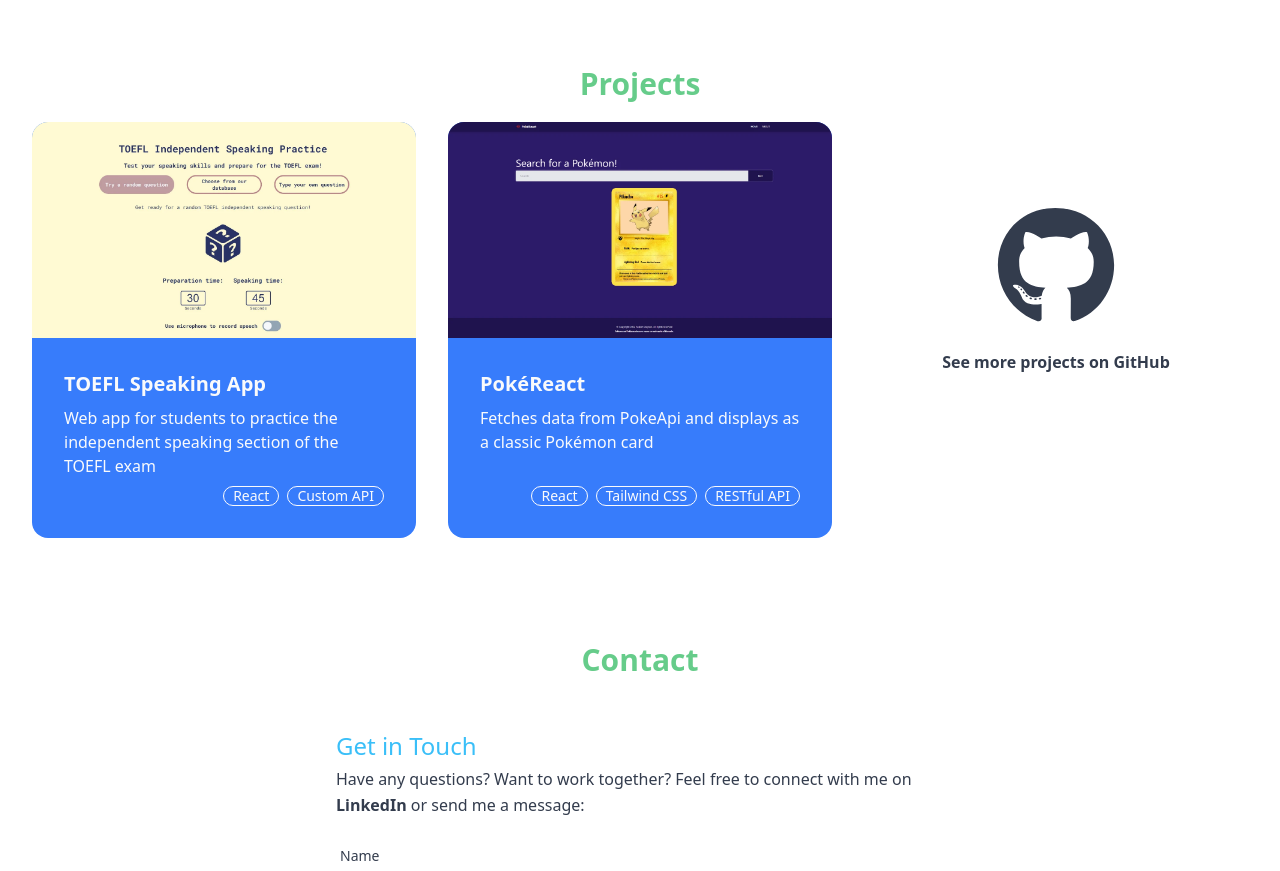
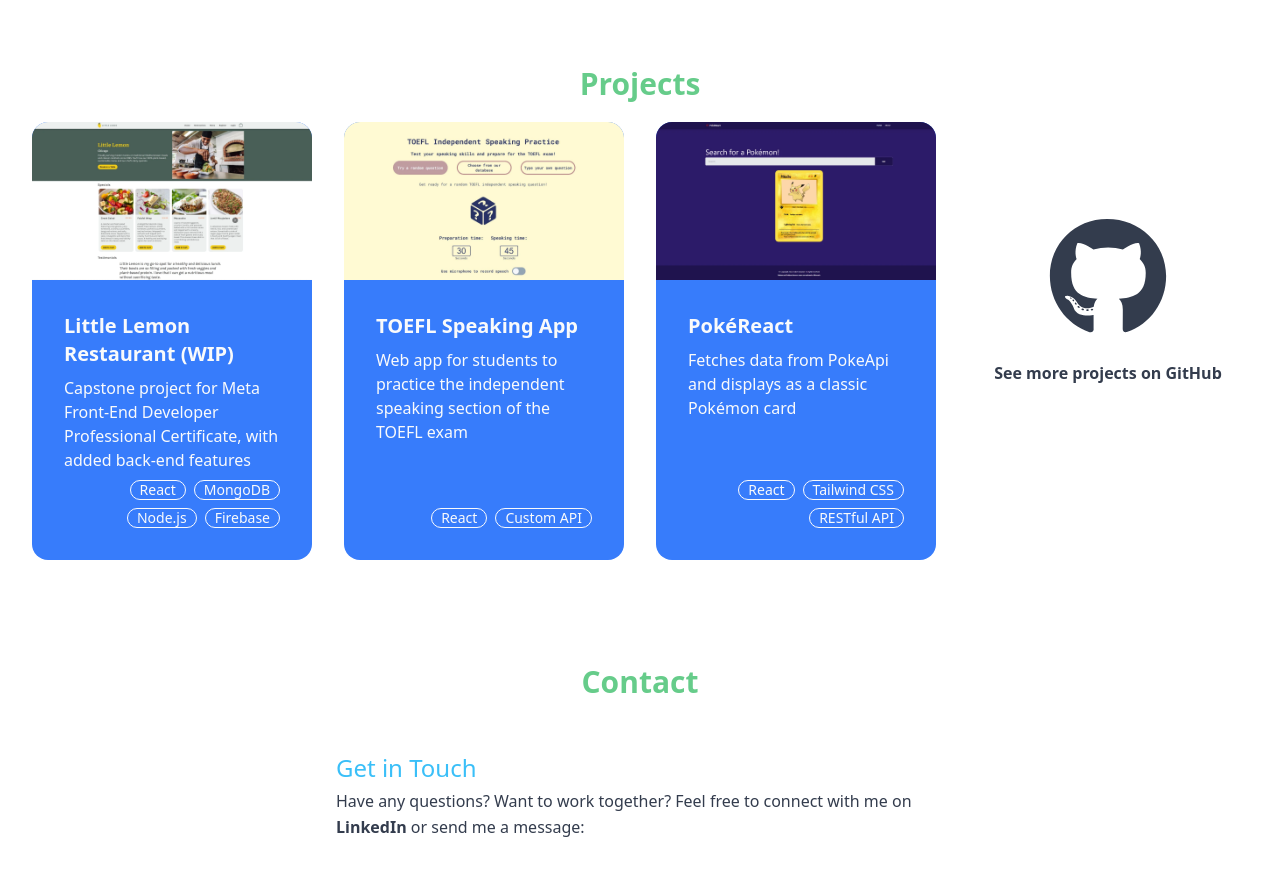
Before and after one commit to hummus-erectus/developerPortfolio, a React (Vite) app: page / in a window 1280 px wide. Shown: the part 1920-2791 px from the top of the page. Built offline with nearby package versions, Linux system fonts and the light colour scheme.

Commit message:
Add little-lemon capstone project

```diff
--- a/src/components/Projects.jsx
+++ b/src/components/Projects.jsx
@@ -1,5 +1,6 @@
 import toeflScreen from '../assets/toeflScreen.webp'
 import pokereactScreen from '../assets/pokereactScreen.webp'
+import lemonScreen from '../assets/lemonScreen.webp'
 import { FaGithub } from "react-icons/fa"
 
 
@@ -9,10 +10,57 @@
         <section id='projects' className="my-10 scroll-mt-[96px] mx-auto w-[95%] md:w-auto container rounded-[50px] bg-base-100 p-8">
             <div>
                 <h2 className="mb-5 text-3xl text-primary font-bold text-center">Projects</h2>
-                <div className="grid sm:grid-cols-2 lg:grid-cols-3 gap-8 place-items-start">
+                <div className="grid sm:grid-cols-2 lg:grid-cols-3 xl:grid-cols-4 gap-8 place-items-start">
 
                     <label htmlFor="project1" className="h-full flex justify-center align-center card col-span-1 cursor-pointer bg-secondary transition-transform duration-200 hover:scale-105">
                         {/* To add shadow transform: transition-shadow duration-200 hover:shadow-lg hover:shadow-neutral-content */}
+
+                            <figure><img src={lemonScreen} alt="Little Lemon Restaurant"/></figure>
+                            <div className="card-body text-secondary-content">
+                                <h2 className="card-title">
+                                    Little Lemon Restaurant (WIP)
+                                </h2>
+                                <p>Capstone project for Meta Front-End Developer Professional Certificate, with added back-end features</p>
+                                <div className="card-actions justify-end">
+                                    <div className="badge badge-outline">React</div>
+                                    <div className="badge badge-outline">MongoDB</div>
+                                    <div className="badge badge-outline">Node.js</div>
+                                    <div className="badge badge-outline">Firebase</div>
+                                </div>
+                            </div>
+
+                    </label>
+
+                    <input type="checkbox" id="project1" className="modal-toggle" />
+                    <div className="modal">
+                        <div className="modal-box relative max-w-[1440px]">
+                            <label htmlFor="project1" className="btn btn-sm btn-circle absolute right-2 top-2">✕</label>
+                            <h3 className="text-2xl font-bold text-center text-primary mb-10">Little Lemon Restaurant (WIP)</h3>
+                            <div className='grid lg:grid-cols-2 gap-8 mb-10'>
+                                <div className='grid items-center justify-center'>
+                                    <h4 className="text-lg font-bold text-info">Brief</h4>
+                                    <p className="py-4">A homepage for a fictional Mediterranean restaurant in Chicago. Users can place orders for delivery or make a reservation to eat in.</p>
+                                    <a className="btn normal-case btn-primary w-48" href="https://little-lemon-vegan-restaurant.netlify.app/" target="_blank">Visit site</a>
+                                </div>
+                                <a href="https://little-lemon-vegan-restaurant.netlify.app/" target="_blank" className='order-first lg:order-last'>
+                                    <img className="drop-shadow-lg" src={lemonScreen} alt="Little Lemon Restaurant"/>
+                                </a>
+                            </div>
+                            <div>
+                                <h4 className="text-lg font-bold text-info">Story</h4>
+                                <p className="py-4">The capstone project of the Meta Front-End Developer Professional Certificate, a 7-course online specialization covering front-end fundamentals, advanced react, UI/ UX concepts and more, requires students to submit a simple website for a restaurant. I was provided a brief and style guide, and had to use the skills I picked up during the specialization to complete the task.
+                                <br/><br/>
+                                THe original brief was fairly simple, requiring a main homepage and a reservation page. I made sure to include proper validation for the reservation form, and implemented unit tests to check the setup was correct. I added components such as cards for the specials and a carousel for testimonials on the homepage, and used vanilla <code className='text-primary'>CSS</code> for all styling.
+                                <br/><br/>
+                                Once I met all the requirements for the course, I decided to take the opportunity to add more features and learn some simple backend concepts. I added a <code className='text-primary'>node.js</code> server to interface with a database that would store menu items and categories. This allowed me to build a food ordering system. For payments, I used the <code className='text-primary'>Stripe</code> API, which allows mock payments for testing purposes.
+                                <br/><br/>
+                                With the payment system implemented, with orders being recorded in the database, I used <code className='text-primary'>Firebase</code> for user authentication. While a registration/ login system currently exists, I would like to link it to the order and reservation systems in future so users can see their past activity and save their personal details. The project is currently hosted on Netlify for the front-end and Render for the back-end. As the base tier of Render only activates the server when called, the 'Specials' and 'Menu' sections may take some extra time to load on initialization.
+                                </p>
+                            </div>
+                        </div>
+                    </div>
+
+                    <label htmlFor="project2" className="h-full flex justify-center align-center card col-span-1 cursor-pointer bg-secondary transition-transform duration-200 hover:scale-105">
 
                             <figure><img src={toeflScreen} alt="TOEFL Speaking App"/></figure>
                             <div className="card-body text-secondary-content">
@@ -28,10 +76,10 @@
 
                     </label>
 
-                    <input type="checkbox" id="project1" className="modal-toggle" />
+                    <input type="checkbox" id="project2" className="modal-toggle" />
                     <div className="modal">
                         <div className="modal-box relative max-w-[1440px]">
-                            <label htmlFor="project1" className="btn btn-sm btn-circle absolute right-2 top-2">✕</label>
+                            <label htmlFor="project2" className="btn btn-sm btn-circle absolute right-2 top-2">✕</label>
                             <h3 className="text-2xl font-bold text-center text-primary mb-10">TOEFL Speaking App</h3>
                             <div className='grid lg:grid-cols-2 gap-8 mb-10'>
                                 <div className='grid items-center justify-center'>
@@ -40,7 +88,7 @@
                                     <a className="btn normal-case btn-primary w-48" href="https://toefl-speaking.netlify.app/" target="_blank">Visit site</a>
                                 </div>
                                 <a href="https://toefl-speaking.netlify.app/" target="_blank" className='order-first lg:order-last'>
-                                    <img src={toeflScreen} alt="TOEFL Speaking App"/>
+                                    <img className="drop-shadow-lg" src={toeflScreen} alt="TOEFL Speaking App"/>
                                 </a>
                             </div>
                             <div>
@@ -59,7 +107,7 @@
 
 
 
-                    <label htmlFor="project2" className="h-full flex justify-center align-center card col-span-1 cursor-pointer bg-secondary transition-transform duration-200 hover:scale-105">
+                    <label htmlFor="project3" className="h-full flex justify-center align-center card col-span-1 cursor-pointer bg-secondary transition-transform duration-200 hover:scale-105">
 
                             <figure><img src={pokereactScreen} alt="PokéReact" className=''/></figure>
                             <div className="card-body text-secondary-content ">
@@ -76,10 +124,10 @@
 
                     </label>
 
-                    <input type="checkbox" id="project2" className="modal-toggle" />
+                    <input type="checkbox" id="project3" className="modal-toggle" />
                     <div className="modal">
                         <div className="modal-box relative max-w-[1440px]">
-                            <label htmlFor="project2" className="btn btn-sm btn-circle absolute right-2 top-2">✕</label>
+                            <label htmlFor="project3" className="btn btn-sm btn-circle absolute right-2 top-2">✕</label>
                             <h3 className="text-2xl font-bold text-center text-primary mb-10">PokéReact</h3>
                             <div className='grid lg:grid-cols-2 gap-8 mb-10'>
                                 <div className='grid items-center justify-center'>
@@ -88,7 +136,7 @@
                                     <a className="btn normal-case btn-primary w-48" href="https://pokereact-app.netlify.app/" target="_blank">Visit site</a>
                                 </div>
                                 <a href="https://pokereact-app.netlify.app/" target="_blank" className='order-first lg:order-last'>
-                                    <img src={pokereactScreen} alt="PokéReact"/>
+                                    <img className="drop-shadow-lg" src={pokereactScreen} alt="PokéReact"/>
                                 </a>
                             </div>
                             <div>
@@ -104,7 +152,7 @@
                         </div>
                     </div>
 
-                    <div className="h-full w-full flex justify-center items-center sm:col-span-2 lg:col-span-1 lg:pb-20">
+                    <div className="h-full w-full flex justify-center items-center lg:col-span-3 xl:col-span-1 lg:pb-20">
                         <a href='https://github.com/hummus-erectus' target="_blank">
                             <div className="grid cursor-pointer transition-transform duration-200 hover:scale-105 ">
                                 <figure className='flex text-[120px] justify-center mb-6'><FaGithub /></figure>
```
Also changed, not shown: src/assets/lemonScreen.webp (added).
